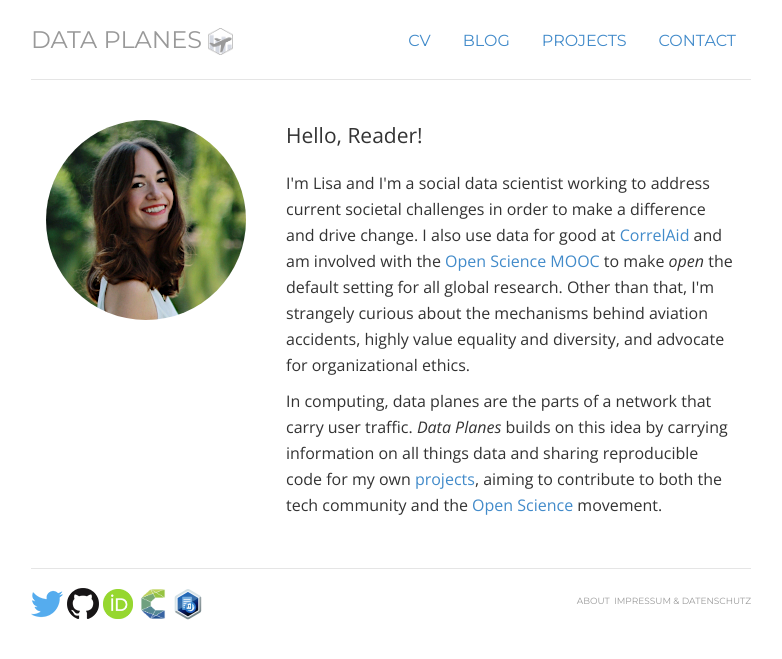
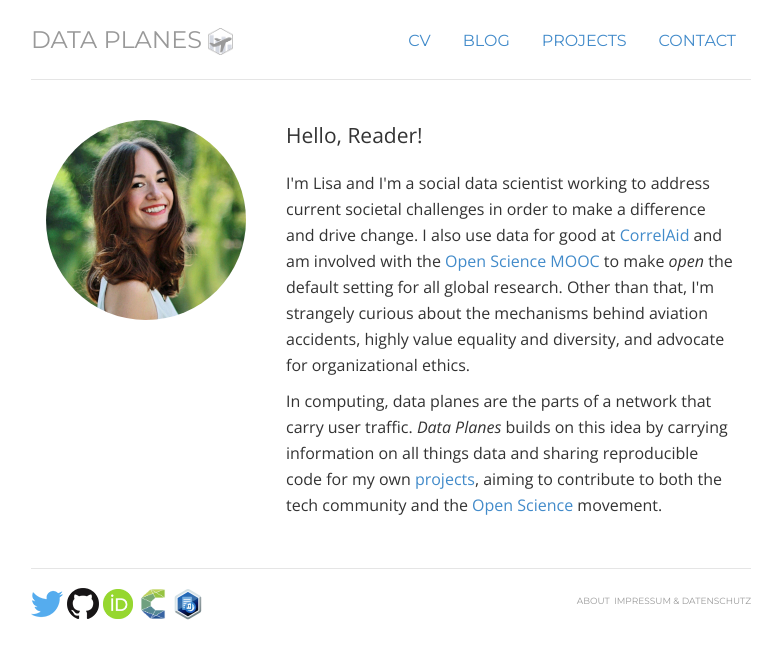
Before and after one commit to lhehnke/lhehnke.github.io, a Jekyll site: the page built from index.html, in a window 1280 px wide. Shown: the top 659 px of the page, without its empty margins (249-1031 px from the left). Built offline with Jekyll 4.4.1, drawn with Linux system fonts in a browser that asks for light colours; nearby versions of some CDN libraries.

Commit message:
Update profile picture

```diff
--- a/index.html
+++ b/index.html
@@ -12,7 +12,7 @@
 <!-- <div class="jumbotron"> -->
 <div class="row marketing">
 	<div class="col-sm-4">
-	<img  class="img-circle avatar" alt="Lisa Hehnke" src="img/lisa_new2.jpg">
+	<img  class="img-circle avatar" alt="Lisa Hehnke" src="img/lisa_new.jpg">
 	</div>
 
 <!-- <div itemscope itemtype="https://data-vocabulary.org/Person" class="col-sm-8"> -->
```
Also changed, not shown: img/lisa_new.jpg, img/lisa_new2.jpg (deleted).
